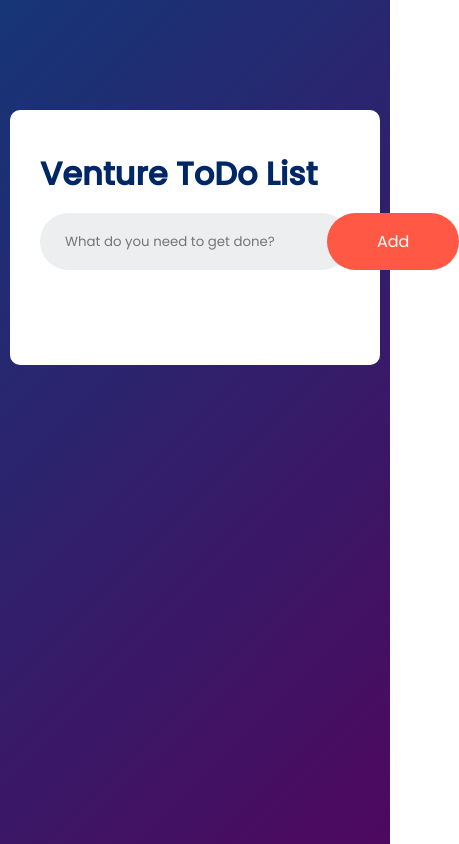
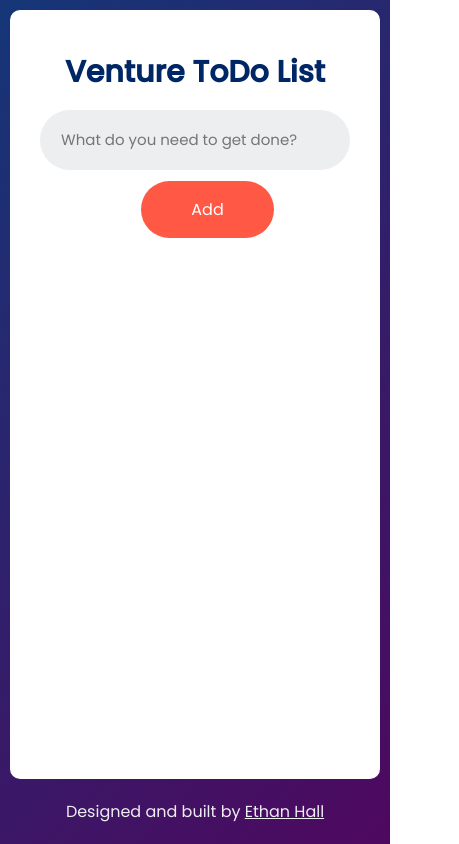
Before and after one commit to ethanwhall389/todo-list, a plain HTML site: page index.html in a window 390 px wide. Shown: the whole page, 459 px wide, since content can reach past the window. Drawn offline with Linux system fonts and the light colour scheme; a web font is replaced by a local one.

Commit message:
Add mobile layout and footer

```diff
--- a/index.html
+++ b/index.html
@@ -21,6 +21,9 @@
                 <li>Item03</li> -->
             </ul>
         </div>
+        <div class="footer">
+            <p>Designed and built by <a target="_blank" href="">Ethan Hall</a></p>
+        </div>
     </div>
 </body>
 </html>
--- a/styles.css
+++ b/styles.css
@@ -8,6 +8,9 @@
 }
 
 .container-main {
+    display: flex;
+    flex-direction: column;
+    justify-content: space-between;
     width: 100%;
     height: 100vh;
     background: linear-gradient(135deg, #153677, #4e085f);
@@ -18,7 +21,7 @@
     width: 100%;
     max-width: 600px;
     background-color: white;
-    margin: 100px auto 20px;
+    margin: 50px auto 20px;
     padding: 40px 30px 70px;
     border-radius: 10px;
 }
@@ -36,6 +39,7 @@
     border-radius: 30px;
     padding-left: 20px;
     margin-bottom: 25px;
+    height: 60px;
 }
 
 #input-box {
@@ -55,6 +59,16 @@
     font-size: 16px;
     cursor: pointer;
     border-radius: 40px;
+}
+
+#add-task-bttn:hover {
+    background: #f25240;
+}
+
+#add-task-bttn:active {
+    background: #f25240;
+    padding: 12px 46px;
+    margin-right: 4px;
 }
 
 .task-row {
@@ -127,3 +141,64 @@ li:hover::after {
 .task-row:hover {
     background-color: #edeef0;
 }
+
+.footer {
+    display: flex;
+    justify-content: center;
+    align-items: center;
+    margin: 20px 0 10px 0;
+}
+
+.footer p {
+    color: #edeef0;
+}
+
+.footer a {
+    color: #edeef0;
+}
+
+@media (max-width: 490px) {
+    .app-container {
+        height: 100%;
+        padding-bottom: 20px;
+        margin: 0;
+    }
+
+    .add-task-row {
+        display: flex;
+        flex: 1;
+        flex-direction: column;
+        align-items: center;
+        gap: 20px;
+        background: #edeef0;
+        border-radius: 30px;
+        padding-left: 25px;
+        padding-top: 13px;
+        height: 60px;
+    }
+
+    #input-box {
+        font-size: 15px;
+    }
+
+    #add-task-bttn {
+        margin: 5px 0 25px;
+    }
+
+    #list-container {
+        margin-top: 70px;
+    }
+
+    .app-title {
+        font-size: 30px;
+        text-align: center;
+    }
+
+    .delete-icon {
+        opacity: 0.4;
+    }
+
+    .delete-icon:active {
+        opacity: 1;
+    }
+}
```
